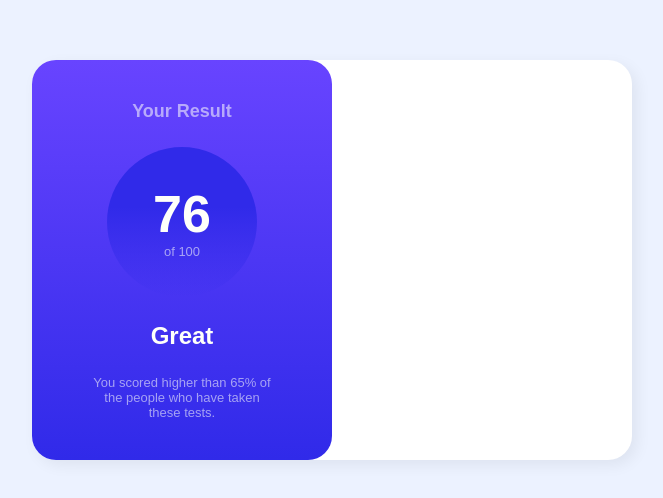
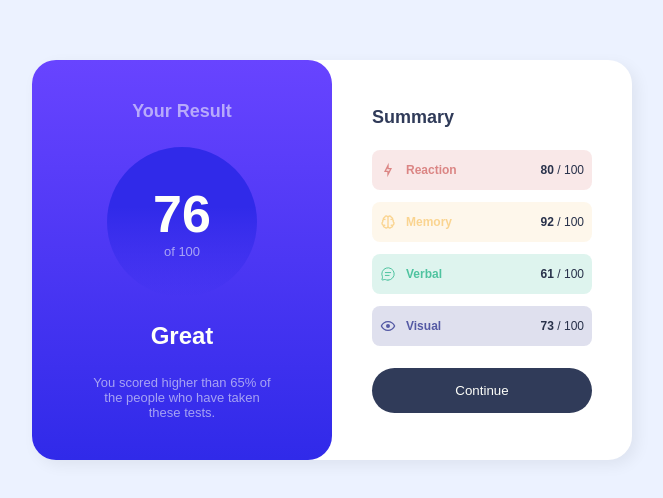
Before and after one commit to Monitoria-2024-02/Capacita-o-GIT, a plain HTML site: page index.html in a window 1280 px wide. Shown: the part 140-638 px from the top of the page, without its empty margins (308-971 px from the left). Drawn offline with Linux system fonts and the light colour scheme.

Commit message:
feat: article card summary

```diff
--- a/index.html
+++ b/index.html
@@ -17,7 +17,78 @@
             <h4>Great</h4>
             <p class="text-center">You scored higher than 65% of the people who have taken these tests.</p>
         </section>
-        <section></section>
+        <section class="flex-center">
+            <h1>Summary</h1>
+            <ul>
+                <li class="item destructive">
+                    <svg
+                    xmlns="http://www.w3.org/2000/svg"
+                    width="16"
+                    height="16"
+                    viewBox="0 0 24 24"
+                    >
+                    <path
+                        fill="currentColor"
+                        d="M11 9.47V11h3.76L13 14.53V13H9.24zM13 1L6 15h5v8l7-14h-5z"
+                    />
+                    </svg>
+
+                    <h4>Reaction</h4>
+                    <p><span>80</span> / 100</p>
+                </li>
+                <li class="item alert"><svg
+                    xmlns="http://www.w3.org/2000/svg"
+                    width="16"
+                    height="16"
+                    viewBox="0 0 24 24"
+                    >
+                    <path
+                        fill="none"
+                        stroke="currentColor"
+                        stroke-linecap="round"
+                        stroke-linejoin="round"
+                        stroke-width="2"
+                        d="M12 18.5A2.493 2.493 0 0 1 7.51 20H7.5a2.468 2.468 0 0 1-2.4-3.154a2.98 2.98 0 0 1-.85-5.274a2.47 2.47 0 0 1 .92-3.182a2.477 2.477 0 0 1 1.876-3.344a2.5 2.5 0 0 1 3.41-1.856A2.5 2.5 0 0 1 12 5.5m0 13v-13m0 13a2.493 2.493 0 0 0 4.49 1.5h.01a2.468 2.468 0 0 0 2.403-3.154a2.98 2.98 0 0 0 .847-5.274a2.47 2.47 0 0 0-.921-3.182a2.477 2.477 0 0 0-1.875-3.344A2.5 2.5 0 0 0 14.5 3A2.5 2.5 0 0 0 12 5.5m-8 5a2.5 2.5 0 0 1 3.48-2.3m-.28 8.551a3 3 0 0 1-2.953-5.185M20 10.5a2.5 2.5 0 0 0-3.481-2.3m.28 8.551a3 3 0 0 0 2.954-5.185"
+                    />
+                    </svg>
+                    <h4>Memory</h4>
+                    <p><span>92</span> / 100</p>
+                </li>
+                <li class="item success"><svg
+                    xmlns="http://www.w3.org/2000/svg"
+                    width="16"
+                    height="16"
+                    viewBox="0 0 24 24"
+                    >
+                    <path
+                        fill="none"
+                        stroke="currentColor"
+                        stroke-linecap="round"
+                        stroke-linejoin="round"
+                        stroke-width="1.5"
+                        d="M12 21.25a9.25 9.25 0 1 0-8.307-5.177c.108.22.144.468.089.706l-.816 3.536a.6.6 0 0 0 .72.72l3.535-.817a1.06 1.06 0 0 1 .706.09A9.2 9.2 0 0 0 12 21.25M7.97 9.886h8.06m-8.06 4.228h5.748"
+                    />
+                    </svg>
+                    <h4>Verbal</h4>
+                    <p><span>61</span> / 100</p>
+                </li>
+                <li class="item info"> <svg
+                    xmlns="http://www.w3.org/2000/svg"
+                    width="16"
+                    height="16"
+                    viewBox="0 0 24 24"
+                    >
+                    <path
+                        fill="currentColor"
+                        d="M12 9a3 3 0 0 1 3 3a3 3 0 0 1-3 3a3 3 0 0 1-3-3a3 3 0 0 1 3-3m0-4.5c5 0 9.27 3.11 11 7.5c-1.73 4.39-6 7.5-11 7.5S2.73 16.39 1 12c1.73-4.39 6-7.5 11-7.5M3.18 12a9.821 9.821 0 0 0 17.64 0a9.821 9.821 0 0 0-17.64 0"
+                    />
+                    </svg>
+                    <h4>Visual</h4>
+                    <p><span>73</span> / 100</p>
+                </li>
+            </ul>
+            <button>Continue</button>
+        </section>
     </article>
 </body>
 </html>
--- a/styles/main.css
+++ b/styles/main.css
@@ -54,3 +54,57 @@ article section:first-child {
         font-weight: 700;
     }
 }
+
+article section:last-child {
+    flex-direction: column;
+    padding: 0 4rem;
+
+    h1 {
+        width: 100%;
+        font-size: 1.8rem;
+        color: var(--color-dark);
+    }
+
+    ul {
+        width: 100%;
+        display: flex;
+        flex-direction: column;
+        gap: 1.2rem;
+        margin: 2.2rem auto;
+    }
+}
+
+.item {
+    width: 100%;
+    display: flex;
+    align-items: center;
+    padding: 1.2rem 0.8rem;
+    border-radius: 0.8rem;
+    font-size: 1.2rem;
+
+    h4 {
+        margin: 0 auto 0 1rem;
+    }
+
+    p {
+        color: var(--color-dark-100);
+
+        span {
+            font-weight: 800;
+        }
+    }
+}
+
+button {
+    color: var(--color-light);
+    background-color: var(--color-dark);
+    width: 100%;
+    height: 4.5rem;
+    border-radius: 2.4rem;
+    cursor: pointer;
+    transition: all .15s;
+
+    &:hover {
+        background-color: var(--color-dark-100);
+    }
+}
```
Also changed, not shown: utils.txt (added).
